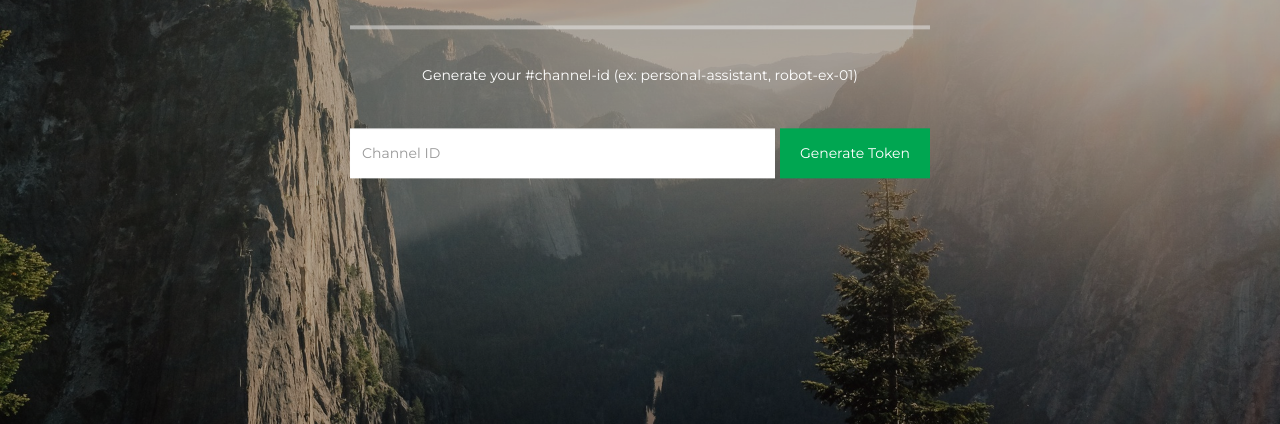
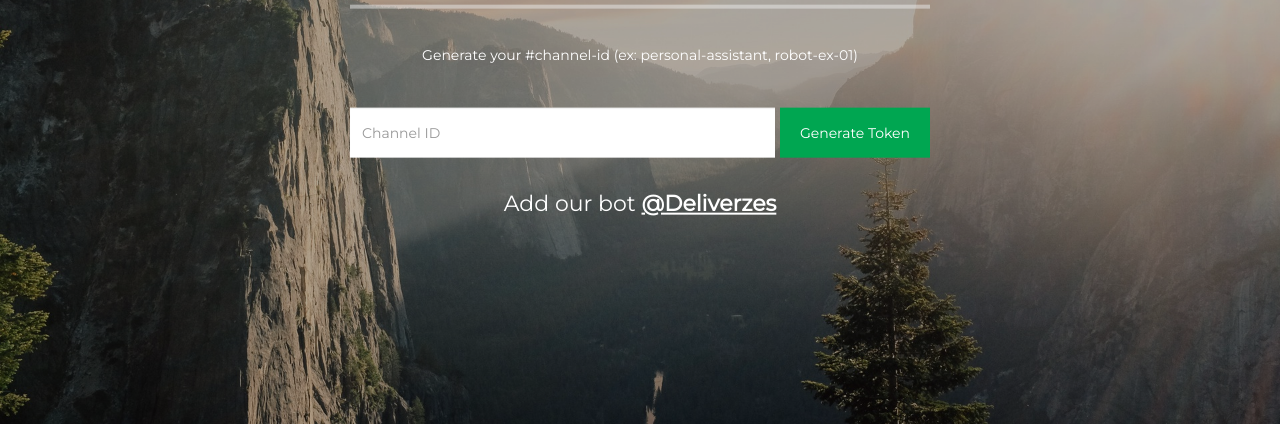
Before and after one commit to rzkmak/deliverzes, a plain HTML site: page web/index.html in a window 1280 px wide. Shown: the part 376-800 px from the top of the page. Drawn offline with nearby package versions, Linux system fonts and the light colour scheme.

Commit message:
add information bot on landing page

```diff
--- a/web/index.html
+++ b/web/index.html
@@ -92,6 +92,11 @@
                                 </form>
                             </div>
                         </div>
+                        <div class="row">
+                            <div class="user-signup__intro">
+                                <p style="text-align: center;">Add our bot <strong><a href="http://t.me/deliverzes_bot">@Deliverzes</a></strong></p>
+                            </div>
+                        </div>
                     </div>
                 </div>
             </div>
```
